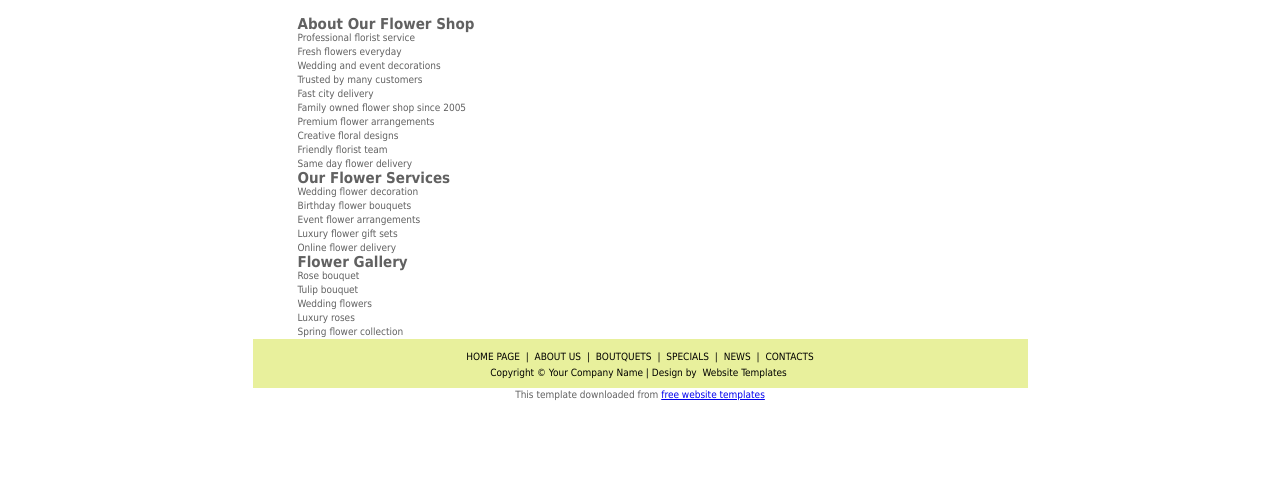
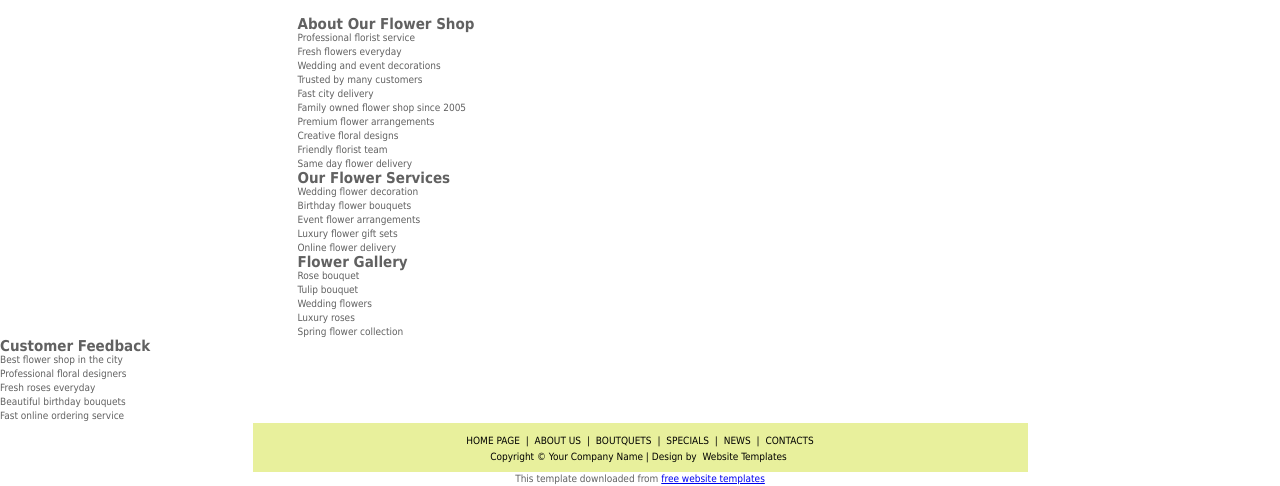
Before and after one commit to dinhquangkiet/phatvakiet, a website: page index.html in a window 1280 px wide. Shown: the part 661-1147 px from the top of the page. Before the commit the page ends 1063 px from the top, so only its background shows below. Drawn offline with Linux system fonts and the light colour scheme.

Commit message:
A commit 4 add review section

```diff
--- a/index.html
+++ b/index.html
@@ -192,7 +192,19 @@ Best choice for special event
 </div>
 
 </div>
+<!-- CUSTOMER REVIEWS -->
 
+<div class="reviews">
+
+<h2>Customer Feedback</h2>
+
+<p>Best flower shop in the city</p>
+<p>Professional floral designers</p>
+<p>Fresh roses everyday</p>
+<p>Beautiful birthday bouquets</p>
+<p>Fast online ordering service</p>
+
+</div>
 <div id="footer">
 
 <p>
```
